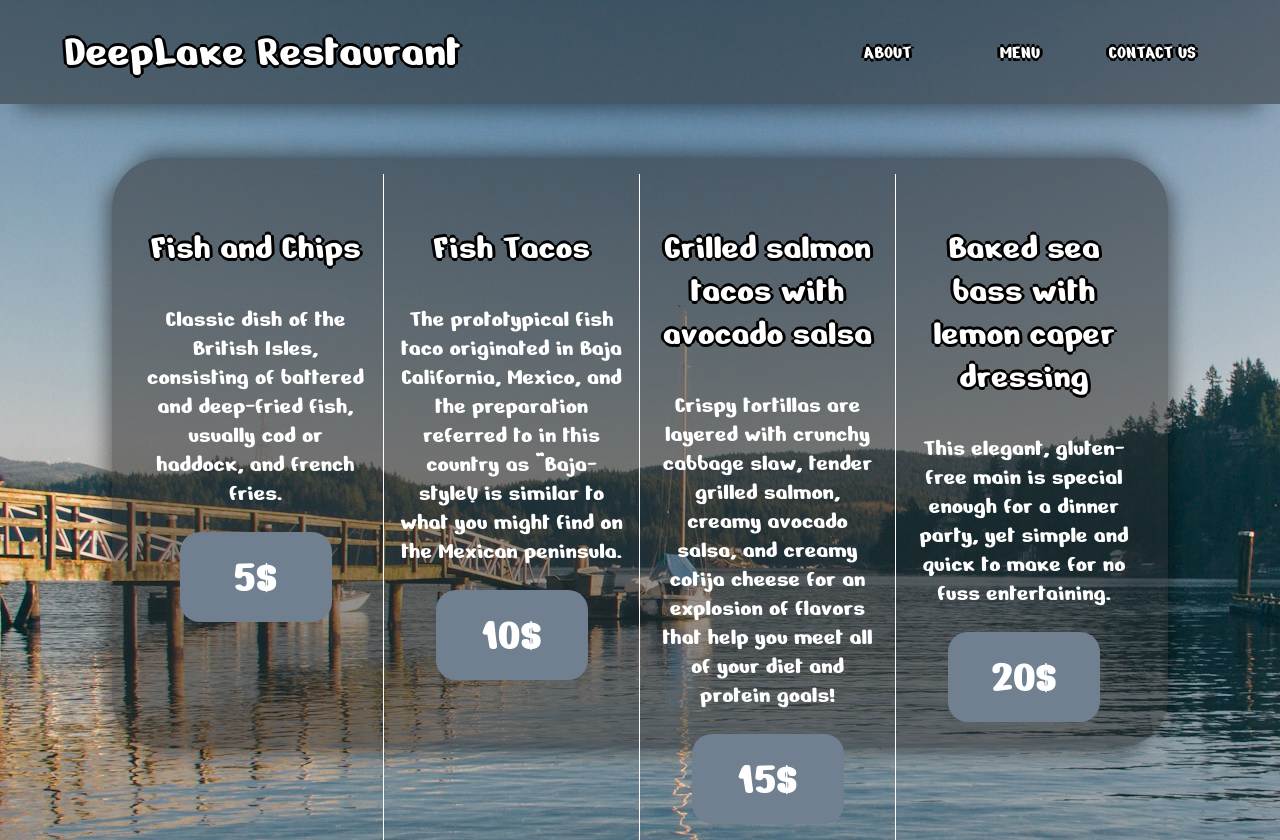
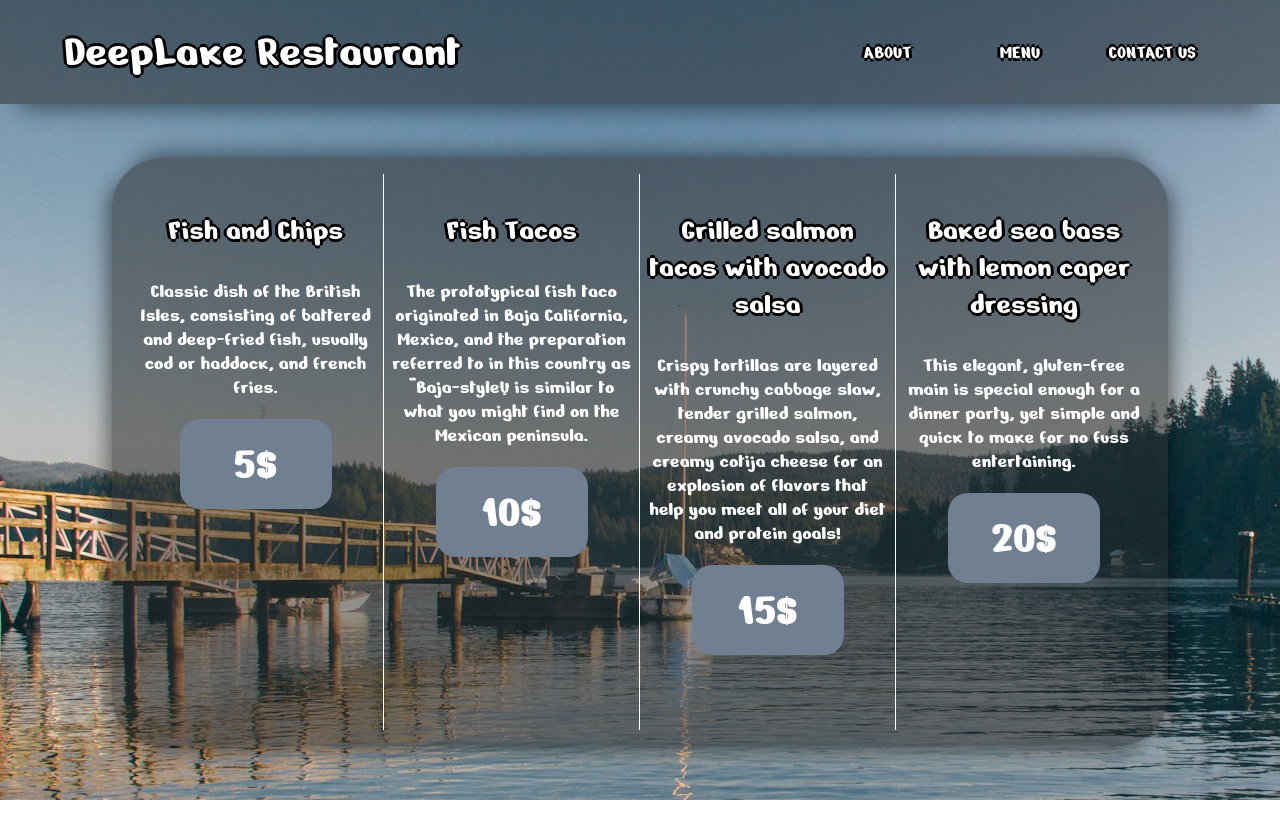
Before and after one commit to Dvdt5/Odin_Project---Restaurant_Page, a website built with webpack: page src/template.html in a window 1280 px wide. Both pictures are taken after a click on the button "MENU". After the commit the page ends 800 px from the top, so only its background shows below. Built offline with nearby package versions, Linux system fonts and the light colour scheme.

Commit message:
bug fixes

```diff
--- a/src/styles.css
+++ b/src/styles.css
@@ -83,7 +83,7 @@ body {
 #about-text {
     text-align: center;
     color: white;
-    padding: 2rem;
+    padding: 1rem;
 }
 
 #about-header-text {
@@ -92,7 +92,7 @@ body {
 }
 
 #about-content-text {
-    font-size: 24px;
+    font-size: 20px;
 }
 
 #about-img {
@@ -114,7 +114,7 @@ body {
 }
 
 .dish-card {
-    padding: 16px;
+    padding: 8px;
     border-right: 1px solid white;
     box-sizing: border-box;
     text-align: center;
@@ -125,12 +125,12 @@ body {
 }
 
 .dish-card-header {
-    font-size: 36px;
+    font-size: 30px;
     text-shadow: -3px 0 black, 0 3px black, 3px 0 black, 0 -3px black;
 }
 
 .dish-card-content {
-    font-size: 24px;
+    font-size: 20px;
 }
 
 .dish-price {
```
Also changed, not shown: dist/main.js.
